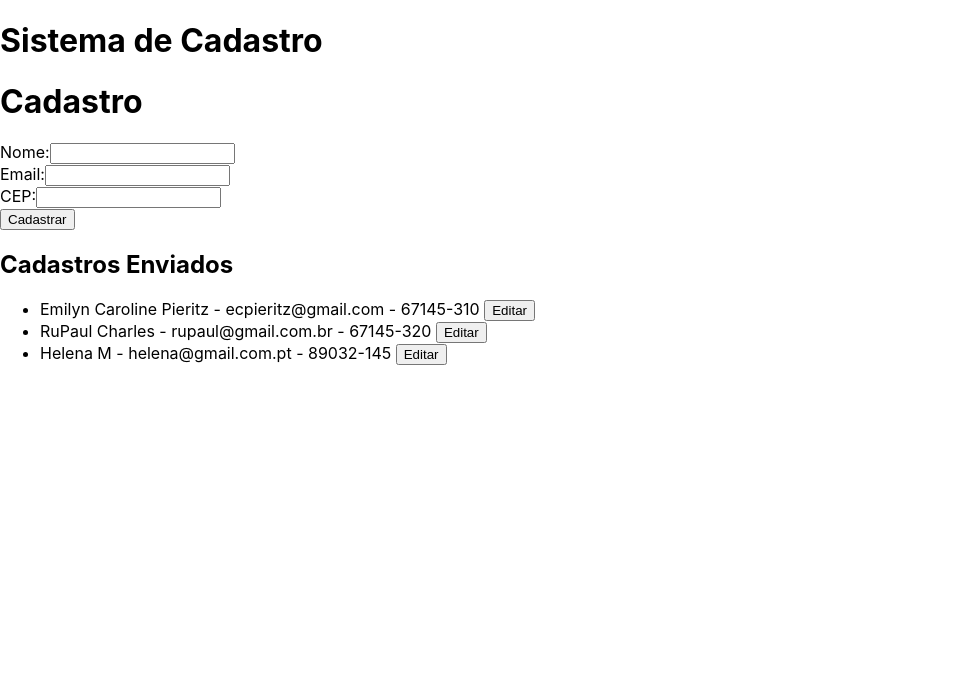
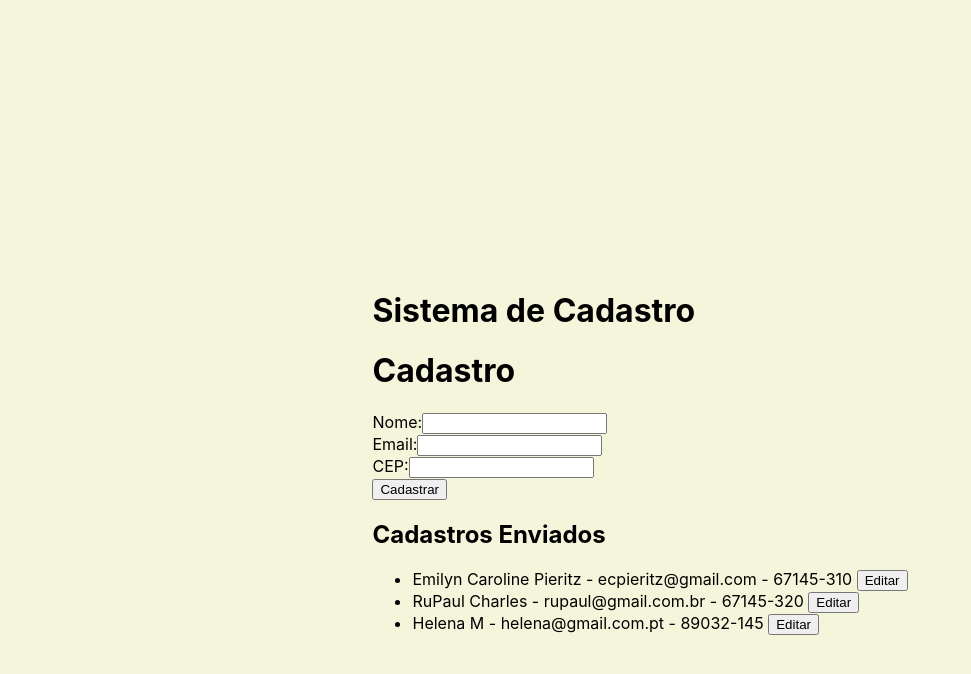
Before and after one commit to ecpieritz/react-typescript-form, a React (Create React App) app: page / in a window 1280 px wide. Shown: the top 674 px of the page, without its empty margins (0-971 px from the left). Built offline with nearby package versions, Linux system fonts and the light colour scheme; data requests are answered from the project's data file.

Commit message:
fix: add simple scss to App

```diff
--- a/src/App.scss
+++ b/src/App.scss
@@ -5,6 +5,7 @@
   align-items: center;
   height: 100vh;
   background-color: beige;
+  padding: 60px;
 
   .registrationForm {
     width: 50%;
--- a/src/App.tsx
+++ b/src/App.tsx
@@ -1,10 +1,12 @@
 import React from "react";
+import "./App.scss";
 import { CadastroProvider } from "./components/CadastroContext.tsx";
 import FormularioCadastro from "./components/FormularioCadastro.tsx";
 import ListaCadastros from "./components/ListaCadastros.tsx";
 
 const App: React.FC = () => {
   return (
+    <div className="App">
       <CadastroProvider>
         <div>
           <h1>Sistema de Cadastro</h1>
@@ -12,6 +14,7 @@ const App: React.FC = () => {
           <ListaCadastros />
         </div>
       </CadastroProvider>
+    </div>
   );
 };
 
```
Lines whose indentation alone changed are shown as unchanged.
